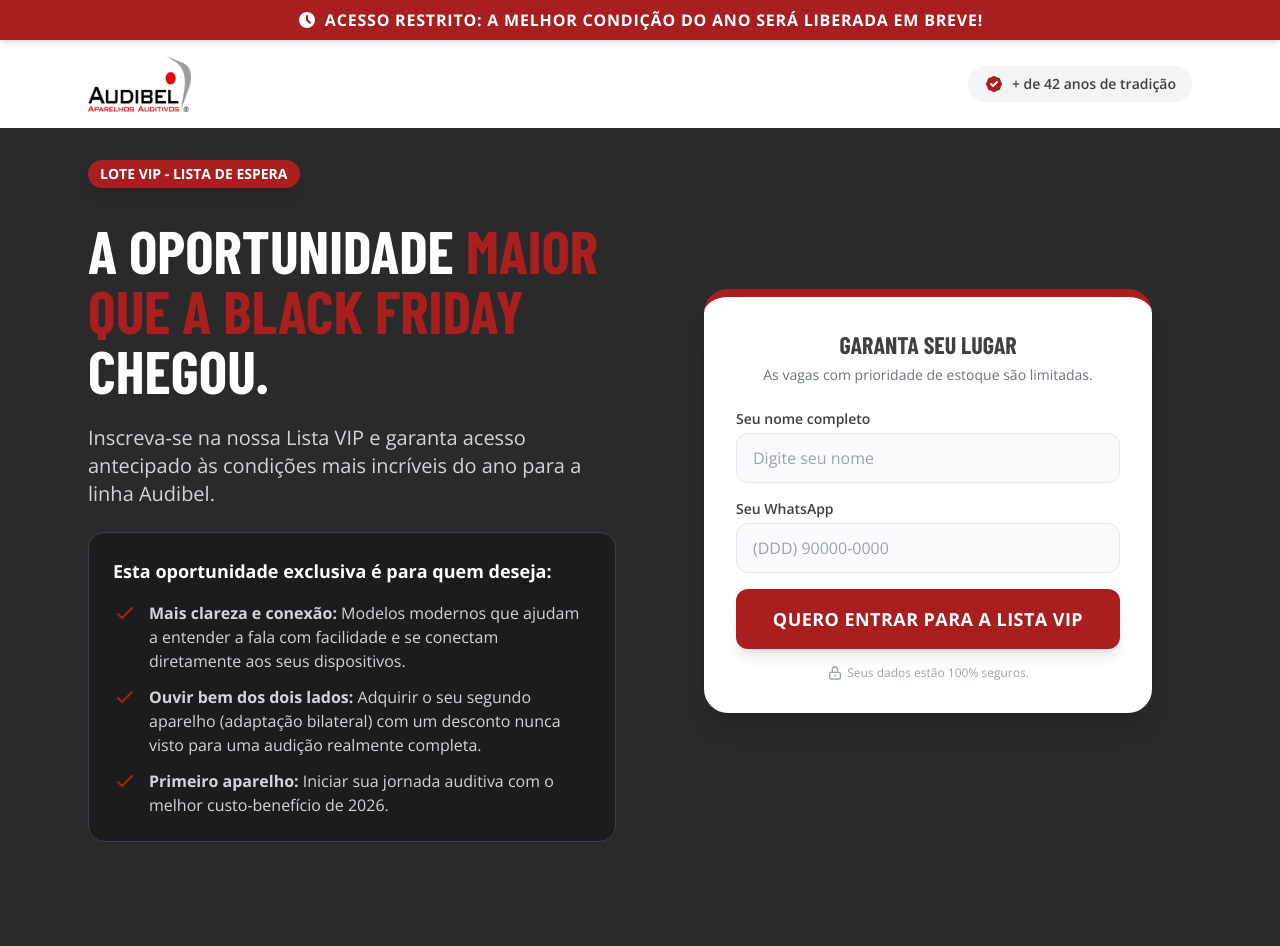
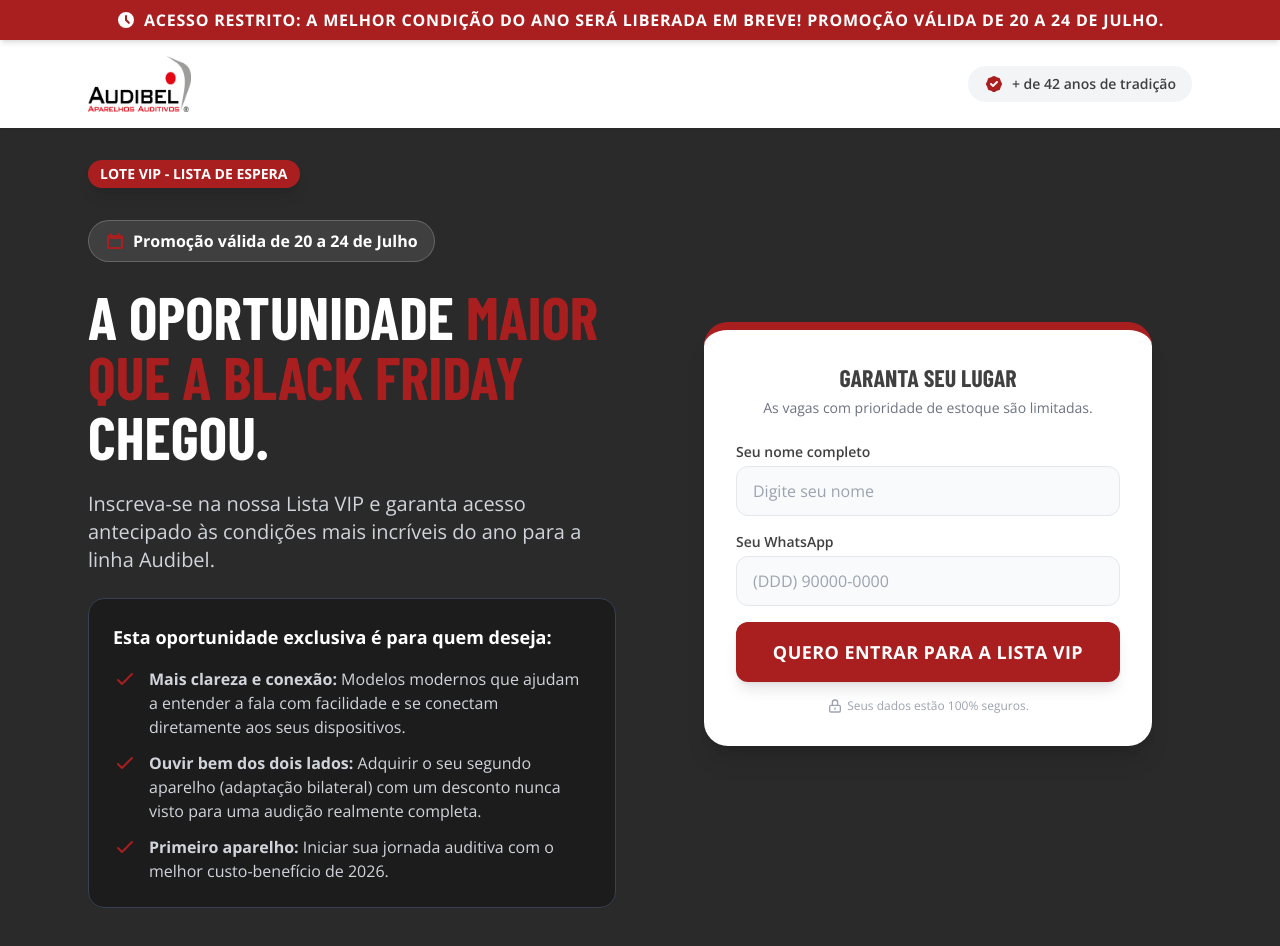
Before and after one commit to iankokubun-to/audibel-semana-do-amigo, a plain HTML site: page index.html in a window 1280 px wide. Before the commit the page ends 906 px from the top, so only its background shows below. Drawn offline with nearby package versions, Linux system fonts and the light colour scheme.

Commit message:
feat: adicionar datas da promocao 20 a 24 de Julho no topbar e hero

```diff
--- a/index.html
+++ b/index.html
@@ -31,7 +31,7 @@
             <svg xmlns="http://www.w3.org/2000/svg" class="h-5 w-5" viewBox="0 0 20 20" fill="currentColor">
                 <path fill-rule="evenodd" d="M10 18a8 8 0 100-16 8 8 0 000 16zm1-12a1 1 0 10-2 0v4a1 1 0 00.293.707l2.828 2.829a1 1 0 101.415-1.415L11 9.586V6z" clip-rule="evenodd" />
             </svg>
-            Acesso Restrito: A Melhor Condição do Ano será liberada em breve!
+            Acesso Restrito: A Melhor Condição do Ano será liberada em breve! Promoção válida de 20 a 24 de Julho.
         </p>
     </div>
 
@@ -56,6 +56,12 @@
             <div class="space-y-6">
                 <div class="inline-block bg-audibelRed text-white font-bold px-3 py-1 rounded-full text-sm mb-2 shadow-lg">
                     LOTE VIP - LISTA DE ESPERA
+                </div>
+                <div class="inline-flex items-center gap-2 bg-white/10 border border-white/20 text-white font-bold px-4 py-2 rounded-full text-sm md:text-base mb-2">
+                    <svg xmlns="http://www.w3.org/2000/svg" class="h-5 w-5 text-audibelRed" viewBox="0 0 20 20" fill="currentColor">
+                        <path fill-rule="evenodd" d="M6 2a1 1 0 011 1v1h6V3a1 1 0 112 0v1h1a2 2 0 012 2v10a2 2 0 01-2 2H4a2 2 0 01-2-2V6a2 2 0 012-2h1V3a1 1 0 011-1zm-2 6v8h12V8H4z" clip-rule="evenodd" />
+                    </svg>
+                    Promoção válida de 20 a 24 de Julho
                 </div>
                 <h1 class="font-barlow text-5xl md:text-6xl font-bold text-white uppercase leading-tight">
                     A oportunidade <span class="text-audibelRed">maior que a Black Friday</span> chegou.
```
